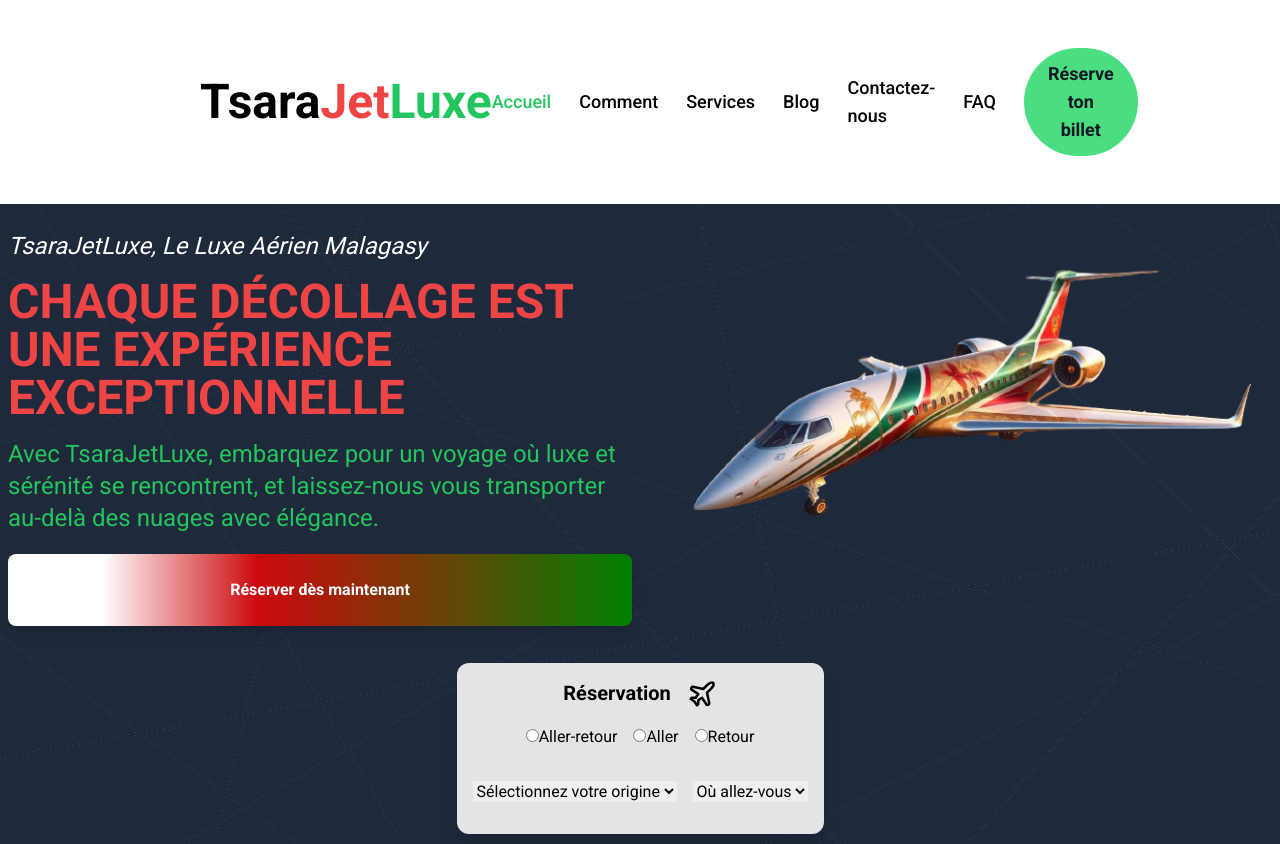
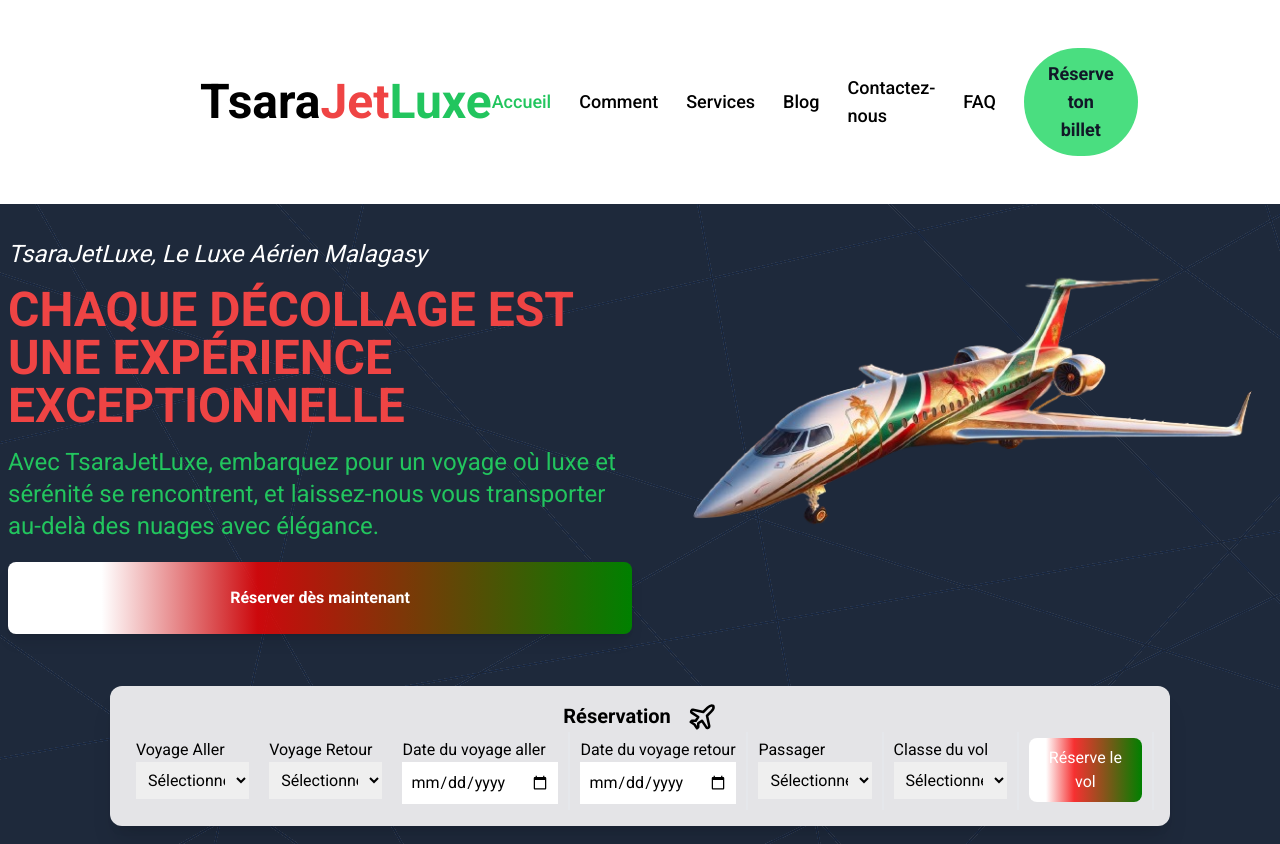
Before and after one commit to tonyfrogetdev/TsaraJetLuxe, a React (Vite) app: page / in a window 1280 px wide. Built offline with nearby package versions, Linux system fonts and the light colour scheme.

Commit message:
reservation brut

```diff
--- a/src/components/Hero/index.jsx
+++ b/src/components/Hero/index.jsx
@@ -72,41 +72,95 @@ const Hero = () => {
         <h4 className="text-xl font-semibold flex flex-row gap-4">
           Réservation <Plane size={30} />
         </h4>
-        <div className="flex flex-col md:flex-row gap-4 py-4">
-          <label>
-            <input type="radio" name="typeVoyage" value="aller-retour" />
-            Aller-retour
-          </label>
-          <label>
-            <input type="radio" name="typeVoyage" value="aller" />
-            Aller
-          </label>
-          <label>
-            <input type="radio" name="typeVoyage" value="retour" />
-            Retour
-          </label>
-        </div>
+        <form className="flex flex-col md:flex-row">
+          {["aller", "retour"].map((direction, index) => (
+            <div key={index} className="py-1.5 px-2.5 flex-1">
+              <p>Voyage {direction === "aller" ? "Aller" : "Retour"} </p>
 
-        <div className="flex flex-col md:flex-row gap-4 py-4">
-          <select name="De" id="">
-            <option value="">Sélectionnez votre origine</option>
-            {destinations.map((dest) => (
-              <option key={dest} value={dest}>
-                {" "}
-                {dest}
-              </option>
-            ))}
-          </select>
-          <select name="Où" id="">
-            <option value="">Où allez-vous</option>
-            {destinations.map((dest) => (
-              <option key={dest} value={dest}>
-                {" "}
-                {dest}
-              </option>
-            ))}
-          </select>
-        </div>
+              <div className="flex">
+                <select
+                  name={direction}
+                  className="outline-none px-2 py-2 w-full"
+                  required
+                >
+                  <option value="" hidden>
+                    Sélectionnez
+                  </option>
+                  {destinations.map((destination, index) => (
+                    <option key={index} value={destination}>
+                      {destination}
+                    </option>
+                  ))}
+                </select>
+              </div>
+            </div>
+          ))}
+
+          <div className="py-1.5 px-2.5 flex-1 border-r-2">
+            <p>Date du voyage aller </p>
+            <input
+              type="date"
+              className="outline-none px-2 py-2 w-full"
+              name="date"
+              required
+            />
+          </div>
+
+          <div className="py-1.5 px-2.5 flex-1 border-r-2">
+            <p>Date du voyage retour </p>
+            <input
+              type="date"
+              className="outline-none px-2 py-2 w-full"
+              name="date"
+              required
+            />
+          </div>
+
+          <div className="py-1.5 px-2.5 flex-1 border-r-2">
+            <p>Passager</p>
+            <div className="flex flex-row">
+              <select
+                name="passagers"
+                className="outline-none px-2 py-2 w-full"
+                required
+              >
+                <option value="" hidden>
+                  Sélectionnez
+                </option>
+                <option value="1">Une personne</option>
+                <option value="2">Deux personnes</option>
+                <option value="3">Trois personnes</option>
+                <option value="4">Quatre personnes</option>
+                <option value="5">Cinq personnes</option>
+              </select>
+            </div>
+          </div>
+          <div className="py-1.5 px-2.5 flex-1 border-r-2">
+            <p>Classe du vol</p>
+            <div className="flex flex-row">
+              <select
+                name="classebillet"
+                className="outline-none px-2 py-2 w-full"
+                required
+              >
+                <option value="" hidden>
+                  Sélectionnez
+                </option>
+                <option value="Économie">Économie</option>
+                <option value="SuperÉconomie">Super Économie</option>
+                <option value="Business">Business</option>
+              </select>
+            </div>
+          </div>
+          <div className="py-1.5 px-2.5 flex-1 border-r-2">
+            <button
+              type="submit"
+              className="flex justify-center items-center bg-malagasyflag text-white rounded-lg   px-2 py-2 w-full"
+            >
+              <span>Réserve le vol</span>
+            </button>
+          </div>
+        </form>
       </div>
     </div>
   );
```
